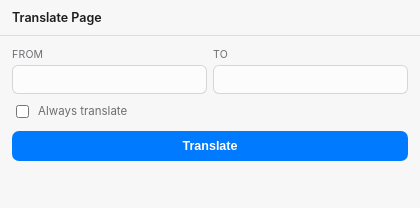
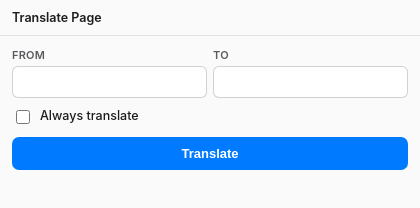
Before and after one commit to 2917hs-org/webdesk, an Electron app: page src/translate/translate.html in a window 420 px wide. Drawn offline with Linux system fonts and the light colour scheme; no server answers.

Commit message:
Transaltor (#20)
* Add a translator: full-page translate, popover language picker, and selection popup

Adds a toolbar icon that opens a small popover (same pattern as the
Downloads panel) with From/To language dropdowns and an "Always
translate X to Y" checkbox that persists a rule and auto-translates
future pages in that language. Translating walks the active tab's text
nodes in place via executeJavaScript, so links and formatting survive.

Also adds a "Translate" item to the page's right-click menu when text
is selected, which opens a small popup next to the selection and
closes on any subsequent mouse or keyboard input.

Uses the free, unofficial translate.googleapis.com endpoint - no API
key, but no SLA either.

* Refined UI

```diff
--- a/src/translate/selectionPopup.js
+++ b/src/translate/selectionPopup.js
@@ -20,7 +20,7 @@ const languages = require('./languages');
 
 const WIDTH = 300;
 
-const HEIGHT = 150;
+const HEIGHT = 172;
 
 let popup = null;
 
--- a/src/translate/translate.html
+++ b/src/translate/translate.html
@@ -4,11 +4,11 @@
     <head>
         <style>
             :root {
-                --bg: rgba(246, 246, 246, 0.86);
+                --bg: rgba(250, 250, 250, 0.97);
 
                 --text-primary: #1d1d1f;
 
-                --text-secondary: #6e6e73;
+                --text-secondary: #5b5b5f;
 
                 --separator: rgba(0, 0, 0, 0.1);
 
@@ -16,32 +16,32 @@
 
                 --accent: #007aff;
 
-                --danger: #ff3b30;
+                --danger: #d70015;
 
-                --field-border: rgba(0, 0, 0, 0.15);
+                --field-border: rgba(0, 0, 0, 0.18);
 
-                --field-bg: rgba(255, 255, 255, 0.6);
+                --field-bg: rgba(255, 255, 255, 0.9);
             }
 
             @media (prefers-color-scheme: dark) {
                 :root {
-                    --bg: rgba(36, 36, 38, 0.86);
+                    --bg: rgba(30, 30, 32, 0.97);
 
                     --text-primary: #f5f5f7;
 
-                    --text-secondary: #98989d;
+                    --text-secondary: #b0b0b5;
 
-                    --separator: rgba(255, 255, 255, 0.12);
+                    --separator: rgba(255, 255, 255, 0.14);
 
                     --hover: rgba(255, 255, 255, 0.09);
 
                     --accent: #0a84ff;
 
-                    --danger: #ff453a;
+                    --danger: #ff6961;
 
-                    --field-border: rgba(255, 255, 255, 0.16);
+                    --field-border: rgba(255, 255, 255, 0.2);
 
-                    --field-bg: rgba(255, 255, 255, 0.08);
+                    --field-bg: rgba(255, 255, 255, 0.1);
                 }
             }
 
@@ -113,7 +113,9 @@
             }
 
             .field label {
-                font-size: 10.5px;
+                font-size: 11px;
+
+                font-weight: 600;
 
                 color: var(--text-secondary);
 
@@ -135,9 +137,11 @@
 
                 color: var(--text-primary);
 
-                font-size: 12.5px;
+                font-size: 13.5px;
 
-                padding: 6px 8px;
+                font-weight: 500;
+
+                padding: 7px 8px;
 
                 font-family: inherit;
             }
@@ -193,17 +197,25 @@
 
                 align-items: flex-start;
 
-                gap: 6px;
+                gap: 7px;
 
-                font-size: 11.5px;
+                font-size: 12.5px;
 
-                color: var(--text-secondary);
+                font-weight: 500;
 
-                line-height: 1.3;
+                color: var(--text-primary);
+
+                line-height: 1.35;
             }
 
             #always-row input {
-                margin-top: 1px;
+                margin-top: 2px;
+
+                width: 14px;
+
+                height: 14px;
+
+                flex: none;
             }
 
             #action {
@@ -215,11 +227,11 @@
 
                 color: #fff;
 
-                font-size: 12.5px;
+                font-size: 13px;
 
                 font-weight: 600;
 
-                padding: 8px;
+                padding: 9px;
 
                 cursor: pointer;
             }
@@ -231,11 +243,13 @@
             }
 
             #status {
-                font-size: 11px;
+                font-size: 11.5px;
+
+                font-weight: 500;
 
                 color: var(--danger);
 
-                min-height: 13px;
+                min-height: 14px;
             }
         </style>
     </head>
--- a/src/translate/translateWindow.js
+++ b/src/translate/translateWindow.js
@@ -12,7 +12,7 @@ const path = require('path');
 
 const WIDTH = 300;
 
-const HEIGHT = 210;
+const HEIGHT = 222;
 
 let translateWindow = null;
 
```
Also changed, not shown: src/translate/selectionPopup.html (+26 -16 lines).
